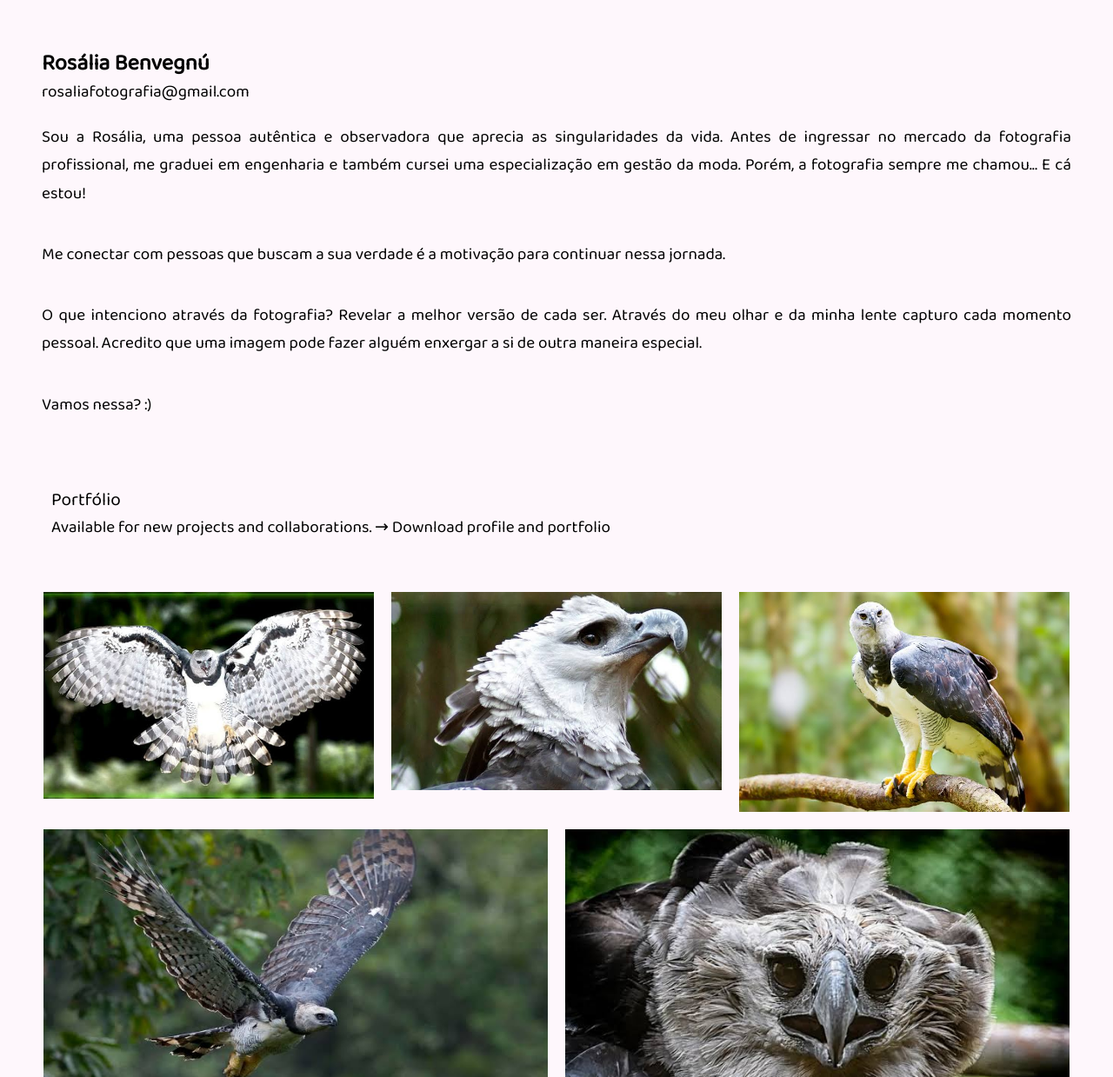
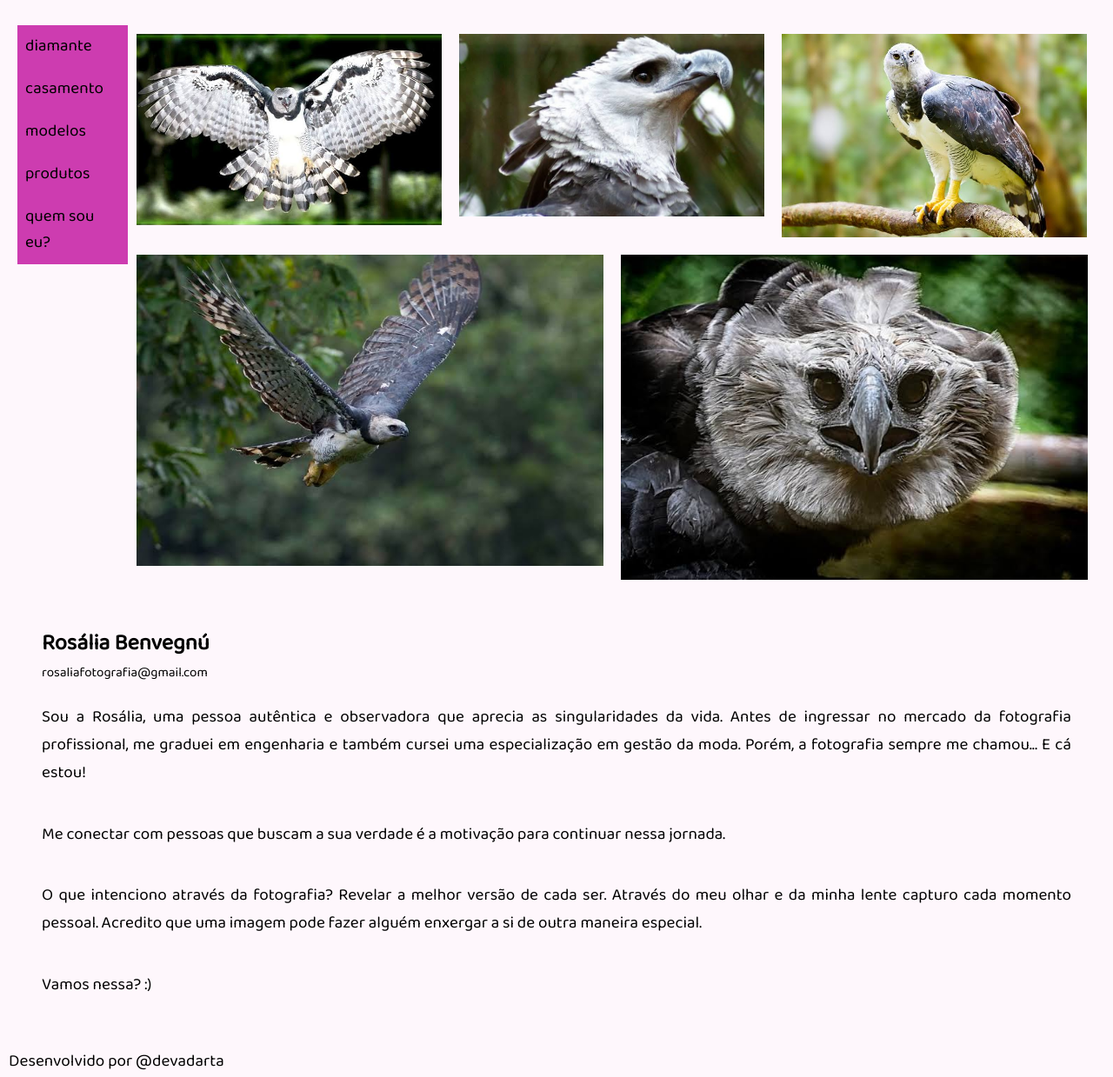
Before and after one commit to devadarta/site-rosaliafotografia, a plain HTML site: page www/index.html in a window 1280 px wide. Shown: the part 100-1339 px from the top of the page at 87% size. Drawn offline with Linux system fonts and the light colour scheme.

Commit message:
Update index.html
Adicionado menu lateral esquerdo para os projetos
Colocado o sobre abaixo das imagens e as imagens à direita do novo menu

```diff
--- a/www/index.html
+++ b/www/index.html
@@ -49,14 +49,14 @@
 						</svg>
 					-->
 				</li>
-				<li class="menu__item menu__text">
+				<li class="menu__item menu__img">
 					<svg xmlns="http://www.w3.org/2000/svg" width="20px" height="20px" fill="currentColor" class="bi bi-whatsapp" viewBox="0 0 16 16">
 						<title>Whats-me ;)</title>
 						<path
 							d="M13.601 2.326A7.854 7.854 0 0 0 7.994 0C3.627 0 .068 3.558.064 7.926c0 1.399.366 2.76 1.057 3.965L0 16l4.204-1.102a7.933 7.933 0 0 0 3.79.965h.004c4.368 0 7.926-3.558 7.93-7.93A7.898 7.898 0 0 0 13.6 2.326zM7.994 14.521a6.573 6.573 0 0 1-3.356-.92l-.24-.144-2.494.654.666-2.433-.156-.251a6.56 6.56 0 0 1-1.007-3.505c0-3.626 2.957-6.584 6.591-6.584a6.56 6.56 0 0 1 4.66 1.931 6.557 6.557 0 0 1 1.928 4.66c-.004 3.639-2.961 6.592-6.592 6.592zm3.615-4.934c-.197-.099-1.17-.578-1.353-.646-.182-.065-.315-.099-.445.099-.133.197-.513.646-.627.775-.114.133-.232.148-.43.05-.197-.1-.836-.308-1.592-.985-.59-.525-.985-1.175-1.103-1.372-.114-.198-.011-.304.088-.403.087-.088.197-.232.296-.346.1-.114.133-.198.198-.33.065-.134.034-.248-.015-.347-.05-.099-.445-1.076-.612-1.47-.16-.389-.323-.335-.445-.34-.114-.007-.247-.007-.38-.007a.729.729 0 0 0-.529.247c-.182.198-.691.677-.691 1.654 0 .977.71 1.916.81 2.049.098.133 1.394 2.132 3.383 2.992.47.205.84.326 1.129.418.475.152.904.129 1.246.08.38-.058 1.171-.48 1.338-.943.164-.464.164-.86.114-.943-.049-.084-.182-.133-.38-.232z" />
 					</svg>
 				</li>
-				<li class="menu__item menu__text">
+				<li class="menu__item menu__img">
 					<svg xmlns="http://www.w3.org/2000/svg" width="20px" height="20px" fill="currentColor" class="bi bi-facebook" viewBox="0 0 16 16">
 						<title>Meu Facebook</title>
 						<path
@@ -75,7 +75,7 @@
 							d="M4.654 3c.461 0 .887.035 1.278.14.39.07.711.216.996.391.286.176.497.426.641.747.14.32.216.711.216 1.137 0 .496-.106.922-.356 1.242-.215.32-.566.606-.997.817.606.176 1.067.496 1.348.922.281.426.461.957.461 1.563 0 .496-.105.922-.285 1.278a2.317 2.317 0 0 1-.782.887c-.32.215-.711.39-1.137.496a5.329 5.329 0 0 1-1.278.176L0 12.803V3h4.654zm-.285 3.978c.39 0 .71-.105.957-.285.246-.18.355-.497.355-.887 0-.216-.035-.426-.105-.567a.981.981 0 0 0-.32-.355 1.84 1.84 0 0 0-.461-.176c-.176-.035-.356-.035-.567-.035H2.17v2.31c0-.005 2.2-.005 2.2-.005zm.105 4.193c.215 0 .426-.035.606-.07.176-.035.356-.106.496-.216s.25-.215.356-.39c.07-.176.14-.391.14-.641 0-.496-.14-.852-.426-1.102-.285-.215-.676-.32-1.137-.32H2.17v2.734h2.305v.005zm6.858-.035c.286.285.711.426 1.278.426.39 0 .746-.106 1.032-.286.285-.215.46-.426.53-.64h1.74c-.286.851-.712 1.457-1.278 1.848-.566.355-1.243.566-2.06.566a4.135 4.135 0 0 1-1.527-.285 2.827 2.827 0 0 1-1.137-.782 2.851 2.851 0 0 1-.712-1.172c-.175-.461-.25-.957-.25-1.528 0-.531.07-1.032.25-1.493.18-.46.426-.852.747-1.207.32-.32.711-.606 1.137-.782a4.018 4.018 0 0 1 1.493-.285c.606 0 1.137.105 1.598.355.46.25.817.532 1.102.958.285.39.496.851.641 1.348.07.496.105.996.07 1.563h-5.15c0 .58.21 1.11.496 1.396zm2.24-3.732c-.25-.25-.642-.391-1.103-.391-.32 0-.566.07-.781.176-.215.105-.356.25-.496.39a.957.957 0 0 0-.25.497c-.036.175-.07.32-.07.46h3.196c-.07-.526-.25-.882-.497-1.132zm-3.127-3.728h3.978v.957h-3.978v-.957z" />
 					</svg>
 				</li>
-				<li class="menu__item menu__text">
+				<li class="menu__item menu__img">
 					<svg xmlns="http://www.w3.org/2000/svg" width="20px" height="20px" onclick="toggleTheme();" fill="currentColor" class="bi bi-circle-half" viewBox="0 0 16 16">
 						<title>Mudar Tema</title>
 						<path d="M8 15A7 7 0 1 0 8 1v14zm0 1A8 8 0 1 1 8 0a8 8 0 0 1 0 16z" />
@@ -87,33 +87,22 @@
 	</header>
 
 	<main>
-		<section class="info-section">
-			<div class="info__about info--justify info--space">
-				<p class="about__title">Rosália Benvegnú</p>
-				<p><a class="about__sub-title" href="mailto:rosaliafotografia@gmail.com?subject=Contato pelo nosso website&body=Esrceva uma mensagem bacana aqui ;)"><underline>rosaliafotografia@gmail.com</underline></a></p>
-				<p class="about__text">
-					Sou a Rosália, uma pessoa autêntica e observadora que aprecia as singularidades da vida. Antes de ingressar no mercado da fotografia profissional, me graduei em engenharia e também cursei uma especialização em gestão da moda. Porém, a
-					fotografia sempre me chamou... E cá estou!
-				</p>
-				<p class="about__text">
-					Me conectar com pessoas que buscam a sua verdade é a motivação para continuar nessa jornada.
-				</p>
-				<p class="about__text">
-					O que intenciono através da fotografia?
-					Revelar a melhor versão de cada ser. Através do meu olhar e da minha lente capturo cada momento pessoal. Acredito que uma imagem pode fazer alguém enxergar a si de outra maneira especial.
-				</p>
-				<p class="about__text">Vamos nessa? :)</p>
-			</div>
-
-		</section>
-
+		<section class="projetos-section">
+			<ul class="menu-hover-fill flex flex-col items-start leading-none text-2xl uppercase space-y-4">
+				<li><a href="#" data-text="home">diamante</a></li>
+				<li><a href="#" data-text="archives">casamento</a></li>
+				<li><a href="#" data-text="tags">modelos</a></li>
+				<li><a href="#" data-text="categories">produtos</a></li>
+				<li><a href="#" data-text="about">quem sou eu?</a></li>
+			</ul>
+			<!--</section>
 		<section class="portfolio-section">
 			<div class="portfolio__header">
 				<p class="portfolio__title">Portfólio</p>
 				<p class="portfolio__sub-title">Available for new projects and collaborations. → Download profile and portfolio</p>
 			</div>
 			<br>
-
+-->
 			<nav class="portfolio__all portfolio__item">
 				<!--<a class="portfolio__item">TODOS</a>-->
 				<div class="portfolio__images">
@@ -133,6 +122,26 @@
 				</div>
 			</nav>
 		</section>
+		<section class="info-section">
+			<div class="info__about info--justify info--space">
+				<p class="about__title">Rosália Benvegnú</p>
+				<p><a class="about__sub-title" href="mailto:rosaliafotografia@gmail.com?subject=Contato pelo nosso website&body=Esrceva uma mensagem bacana aqui ;)">rosaliafotografia@gmail.com</a></p>
+				<p class="about__text">
+					Sou a Rosália, uma pessoa autêntica e observadora que aprecia as singularidades da vida. Antes de ingressar no mercado da fotografia profissional, me graduei em engenharia e também cursei uma especialização em gestão da moda. Porém, a
+					fotografia sempre me chamou... E cá estou!
+				</p>
+				<p class="about__text">
+					Me conectar com pessoas que buscam a sua verdade é a motivação para continuar nessa jornada.
+				</p>
+				<p class="about__text">
+					O que intenciono através da fotografia?
+					Revelar a melhor versão de cada ser. Através do meu olhar e da minha lente capturo cada momento pessoal. Acredito que uma imagem pode fazer alguém enxergar a si de outra maneira especial.
+				</p>
+				<p class="about__text">Vamos nessa? :)</p>
+			</div>
+
+		</section>
+
 	</main>
 
 	<footer>
```
